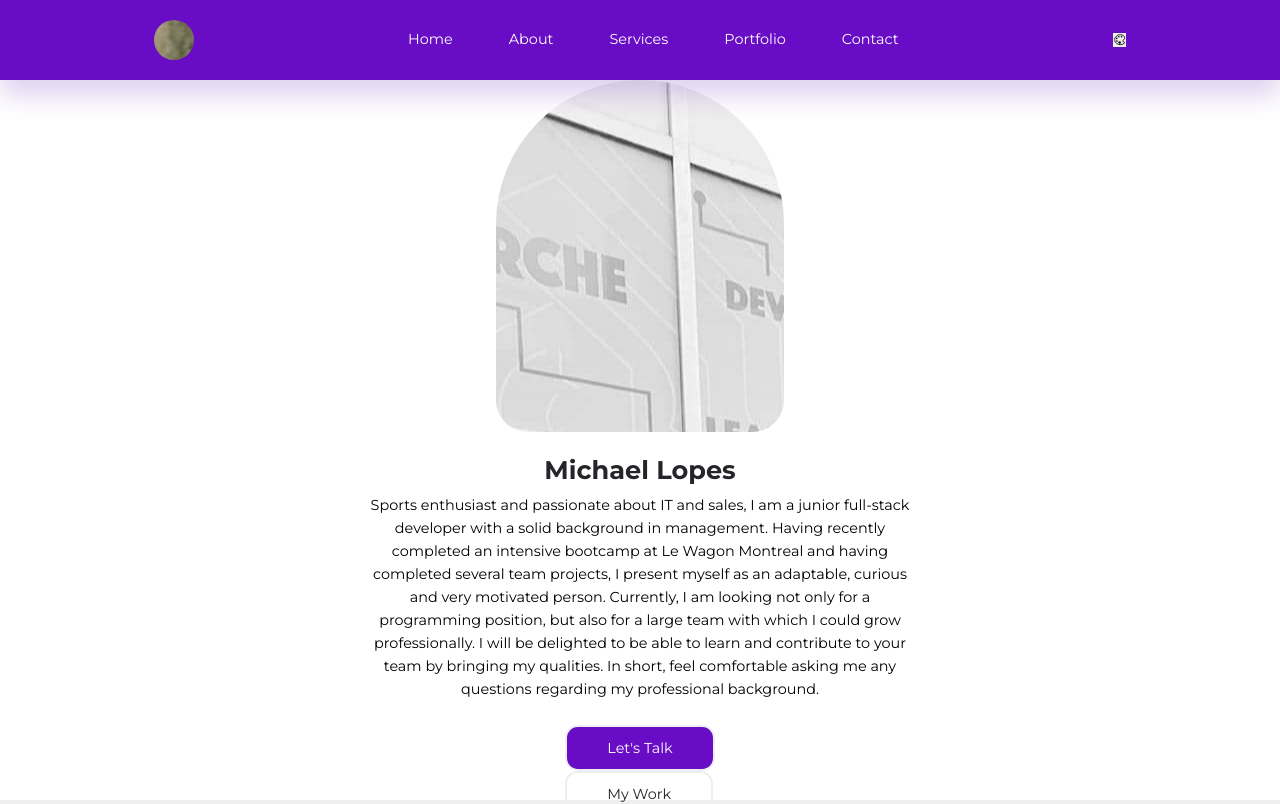
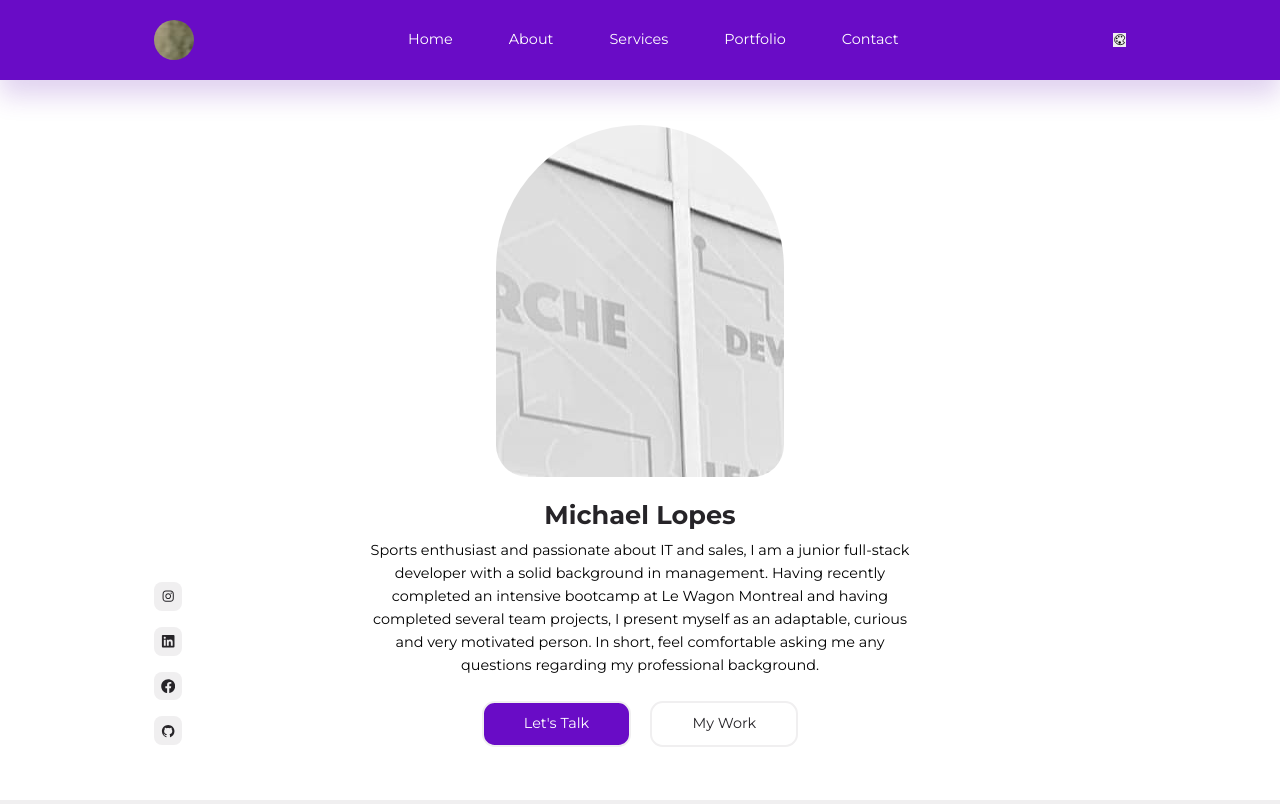
Before and after one commit to MajesticLopes/react_portfolio, a React (Create React App) app: page / in a window 1280 px wide. Shown: the top 804 px of the page. Built offline with nearby package versions, Linux system fonts and the light colour scheme.

Commit message:
J'ai fais en sorte que l'app soit responsive sur tablet et mobile

```diff
--- a/src/sections/header/Header.jsx
+++ b/src/sections/header/Header.jsx
@@ -12,12 +12,11 @@ const Header = () => {
         <p>
         Sports enthusiast and passionate about IT and sales, I am a junior full-stack developer with a solid background in management.
         Having recently completed an intensive bootcamp at Le Wagon Montreal and having completed several team projects, I present myself as an adaptable, curious and very motivated person.
-        Currently, I am looking not only for a programming position, but also for a large team with which I could grow professionally. I will be delighted to be able to learn and contribute to your team by bringing my qualities.
         In short, feel comfortable asking me any questions regarding my professional background.
         </p>
         <div className='header__cta'>
           <a href="#contact" className='btn primary'>Let's Talk</a>
-          <a href="#portfolio" className='btn light'>My Work</a>
+          <a href="#portfolio" className='btn white'>My Work</a>
         </div>
         <div className="header__socials">
           {
--- a/src/sections/header/data.js
+++ b/src/sections/header/data.js
@@ -1,7 +1,7 @@
 import {AiOutlineInstagram} from 'react-icons/ai'
 import { FaLinkedin } from "react-icons/fa"
 import {AiFillGithub} from 'react-icons/ai'
-import { FaFacebook } from "react-icons/fa";
+import { FaFacebook } from "react-icons/fa"
 
 const data = [
   {id: 1, link: 'https://www.instagram.com/majesticlopes/', icon: <AiOutlineInstagram/>},
--- a/src/sections/header/header.css
+++ b/src/sections/header/header.css
@@ -11,7 +11,8 @@ header {
   display: flex;
   flex-direction: column;
   align-items: center;
-  position: relative
+  position: relative;
+
 }
 
 .header__profile {
@@ -29,8 +30,68 @@ header {
   margin: 0.6rem 0 2rem;
 }
 
-.header_cta{
+.header__cta{
   display: flex;
   align-items: center;
   gap: 1.2rem;
 }
+
+.header__socials {
+  position: absolute;
+  left: 0;
+  bottom: 0;
+  display: flex;
+  flex-direction: column;
+  gap: 1rem;
+  padding-bottom: 10px;
+}
+
+.header__socials a {
+  width: 1.8rem;
+  aspect-ratio: 1/1;
+  background: var(--color-light);
+  color: var(--color-black);
+  display: grid;
+  place-items: center;
+  border-radius: var(--border-radius-3);
+}
+
+.header__socials a:hover {
+  background: var(--color-primary);
+  color: var(--color-white);
+  transform: translateX(-0.5rem);
+
+}
+
+/* Tablet */
+
+@media screen and (max-width: 1024px) {
+  header{
+    margin-top: 0;
+    height: 100vh;
+  }
+}
+
+/* Phones */
+
+@media screen and (max-width: 600px) {
+  .header__profile {
+    width: 14rem;
+    height: 17rem;
+    max-width: 60%;
+    max-height: 35vh;
+
+  }
+
+  .header__container p {
+    width: 100%;
+  }
+
+  .header__cta {
+    gap: 1rem;
+  }
+
+  .header__socials {
+    display: none;
+  }
+}
```
